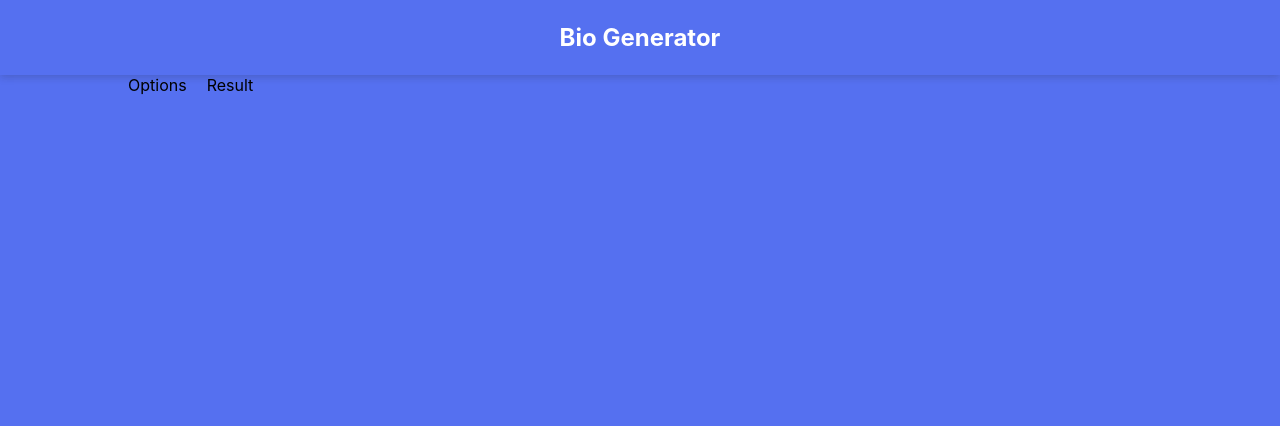
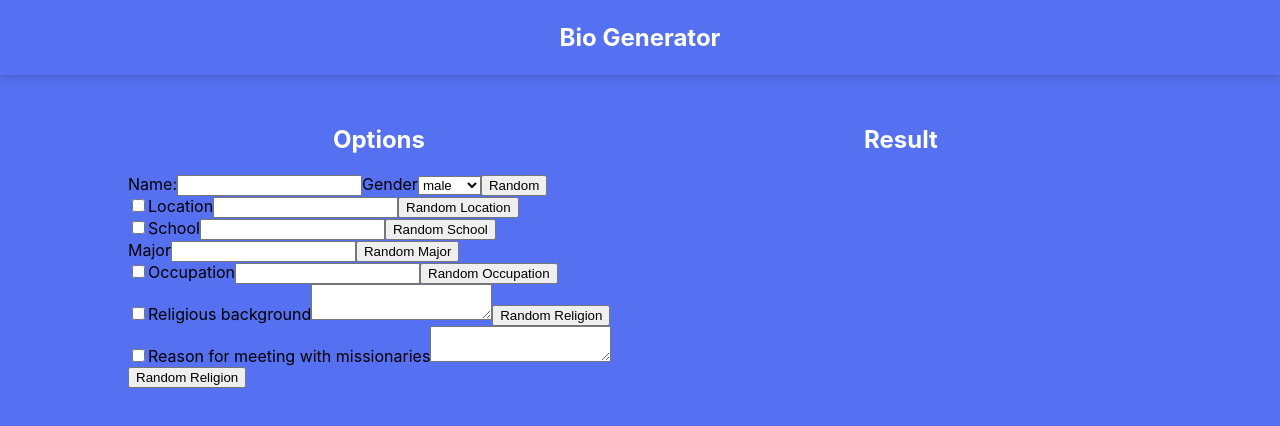
Before and after one commit to vineethevk/Bio-Generator, a React (Vite) app: page / in a window 1280 px wide. Shown: the top 426 px of the page. Built offline with nearby package versions, Linux system fonts and the light colour scheme.

Commit message:
options part updated

```diff
--- a/src/components/Main/Main.css
+++ b/src/components/Main/Main.css
@@ -1,7 +1,20 @@
 .main {
     width: 80%;
     margin: auto;
+    margin-top: 30px;
     /* border: 1px solid white; */
     display: flex;
     gap: 20px;
 }
+
+.left,
+.right {
+    /* border: solid 1px yellow; */
+    width: 100%;
+}
+
+.heading {
+    color: white;
+    text-align: center;
+
+}
--- a/src/components/Main/Options.jsx
+++ b/src/components/Main/Options.jsx
@@ -1,7 +1,53 @@
+import "./Main.css"
 export const Options = () => {
     return (
-        <div>
-            Options
+        <div className="left">
+            <div className="heading">
+                <h2>Options</h2>
+            </div>
+            <div>
+                <label>Name:</label>
+                <input type={"text"} />
+                <label>Gender</label>
+                <select>
+                    <option>male</option>
+                    <option>female</option>
+                </select>
+                <button>Random</button>
+            </div>
+            <div>
+                <input type={"checkbox"} />
+                <label>Location</label>
+                <input type={"text"} />
+                <button>Random Location</button>
+            </div>
+            <div>
+                <input type={"checkbox"} />
+                <label>School</label>
+                <input type={"text"} />
+                <button>Random School</button><br />
+                <label>Major</label>
+                <input type={"text"} />
+                <button>Random Major</button>
+            </div>
+            <div>
+                <input type={"checkbox"} />
+                <label>Occupation</label>
+                <input type={"text"} />
+                <button>Random Occupation</button>
+            </div>
+            <div>
+                <input type={"checkbox"} />
+                <label>Religious background</label>
+                <textarea></textarea>
+                <button>Random Religion</button>
+            </div>
+            <div>
+                <input type={"checkbox"} />
+                <label>Reason for meeting with missionaries</label>
+                <textarea></textarea>
+                <button>Random Religion</button>
+            </div>
         </div>
     )
 }
--- a/src/components/Main/Result.jsx
+++ b/src/components/Main/Result.jsx
@@ -1,5 +1,9 @@
+import "./Main.css"
 export const Result = () => {
-    return (<div>
-        Result
-    </div>)
+    return (
+        <div className="right">
+            <div className="heading">
+                <h2>Result</h2>
+            </div>
+        </div>)
 }
```
